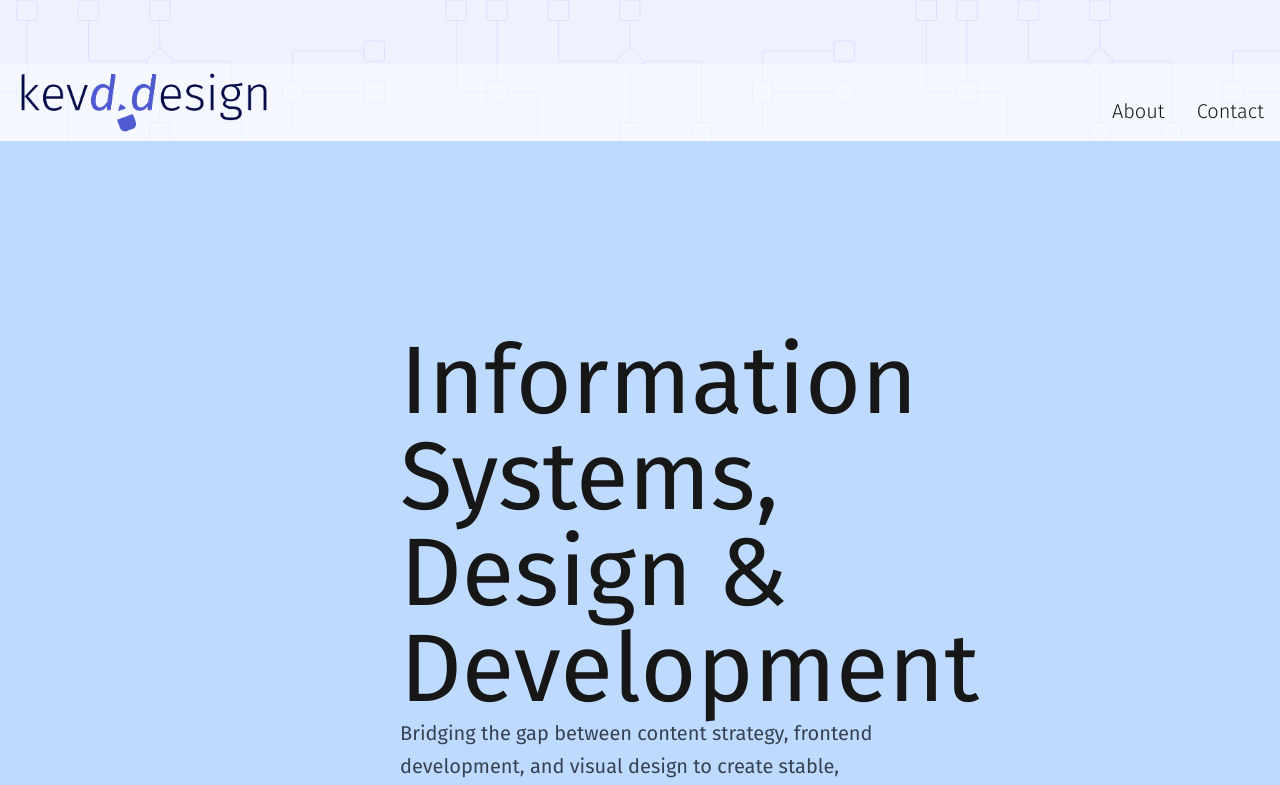
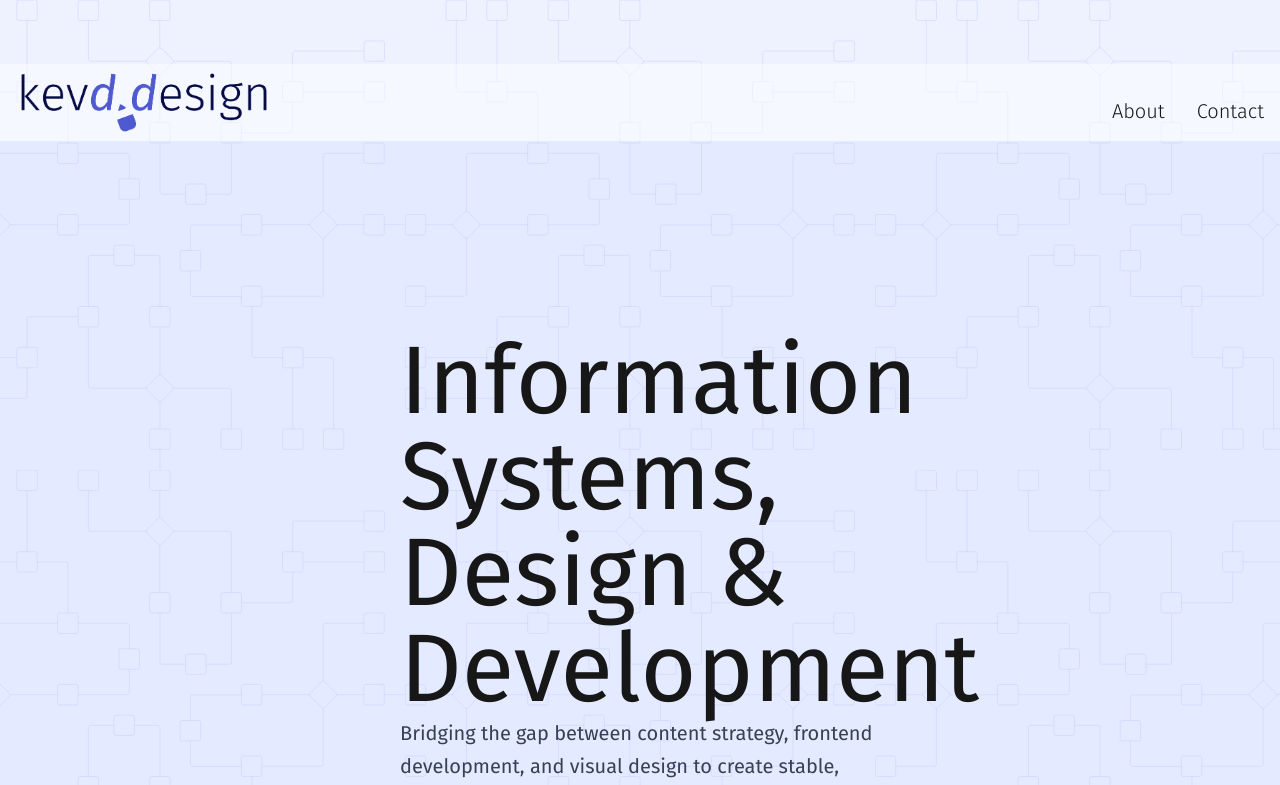
Before and after one commit to kevd-design/portfolio-2026, a Next.js app: page / in a window 1280 px wide. Shown: the top 785 px of the page. Built offline with nearby package versions, Linux system fonts and the light colour scheme.

Commit message:
Simplify and add color to hero bg

```diff
--- a/src/blocks/TextHero.tsx
+++ b/src/blocks/TextHero.tsx
@@ -1,7 +1,9 @@
+'use client';
+
+
 export default function TextHero() {
     return (
-    <div className="bg-blue-200">
-      <div className="px-2 py-20 sm:py-40 sm:px-6 md:px-12 lg:px-20 xl:px-100 xl:py-48">
+      <div className="bg-indigo-200/25 px-2 py-20 sm:py-40 sm:px-6 md:px-12 lg:px-20 xl:px-100 xl:py-48">
         <h1 className="text-3xl sm:text-6xl md:text-7xl xl:text-8xl max-w-7xl">
           Information Systems, Design & Development
         </h1>
@@ -16,6 +18,5 @@ export default function TextHero() {
           </span>
         </div>
       </div>
-    </div>
     );
 }
```
